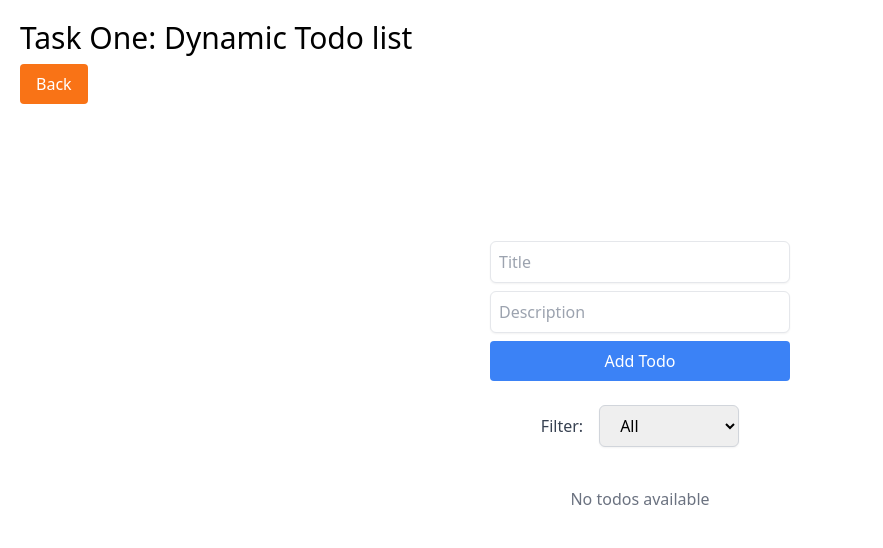
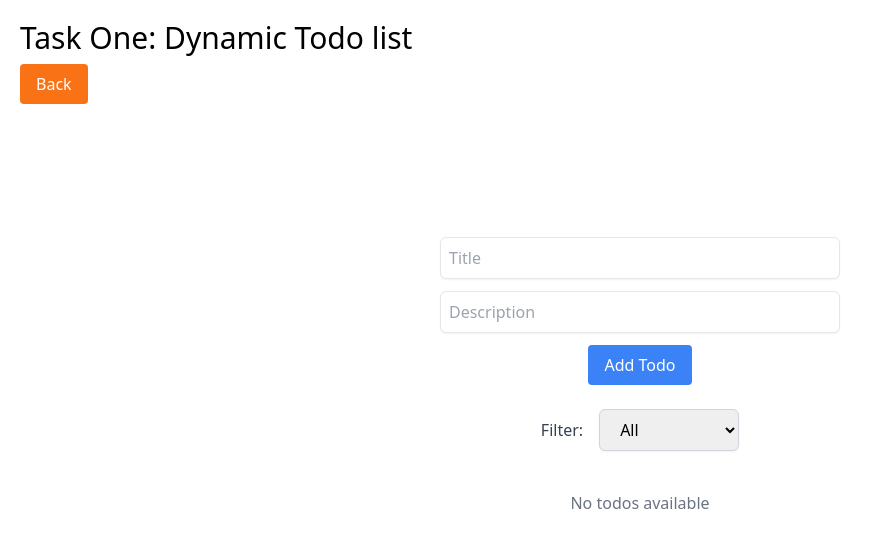
Before and after one commit to OmarKnows/ecom-payments-assessment, a React (Vite) app: page /task-one in a window 1280 px wide. Shown: the top 548 px of the page, without its empty margins (0-883 px from the left). Built offline with nearby package versions, Linux system fonts and the light colour scheme.

Commit message:
some more styling adjustments for task one

```diff
--- a/src/tasks/TaskOne/components/TodoForm.tsx
+++ b/src/tasks/TaskOne/components/TodoForm.tsx
@@ -29,25 +29,26 @@ const TodoForm: FC<ITodoFormProps> = ({ addTodo }) => {
     setDescription(e.target.value);
 
   return (
-    <form onSubmit={handleSubmit} className="flex flex-col gap-2 w-[300px]">
-      <div>
+    <form
+      onSubmit={handleSubmit}
+      className="flex flex-col gap-3 w-[400px] items-center"
+    >
       <Input
         type="text"
         value={title}
         onChange={handleTitleChange}
         placeholder="Title"
       />
-      </div>
-      <div>
       <Input
         type="text"
         value={description}
         onChange={handleDescriptionChange}
         placeholder="Description"
       />
-      </div>
       {error && <p className="text-red-500">{error}</p>}
-      <Button type="submit">Add Todo</Button>
+      <Button type="submit" className="w-fit">
+        Add Todo
+      </Button>
     </form>
   );
 };
--- a/src/tasks/TaskOne/components/TodoList.tsx
+++ b/src/tasks/TaskOne/components/TodoList.tsx
@@ -10,7 +10,7 @@ interface TodoListProps {
 
 const TodoList: FC<TodoListProps> = ({ todos, toggleTodo, deleteTodo }) => {
   return (
-    <div className="w-[300px] border-collapse text-center">
+    <div className="w-[400px] border-collapse text-center">
       {todos.length === 0 ? (
         <p className="p-4 text-gray-500">No todos available</p>
       ) : (
```
Lines whose indentation alone changed are shown as unchanged.
